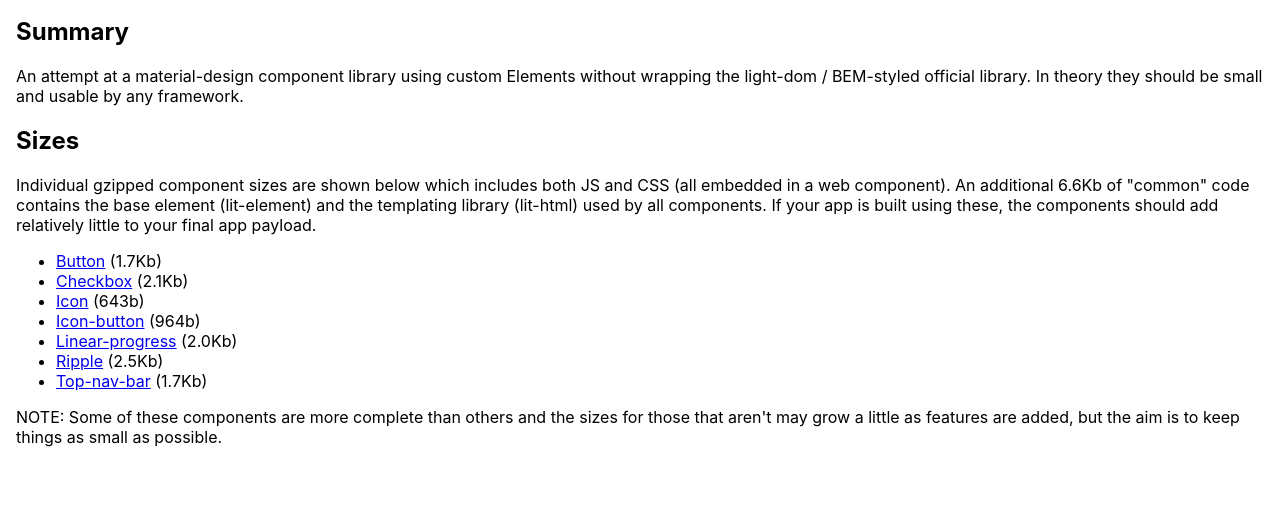
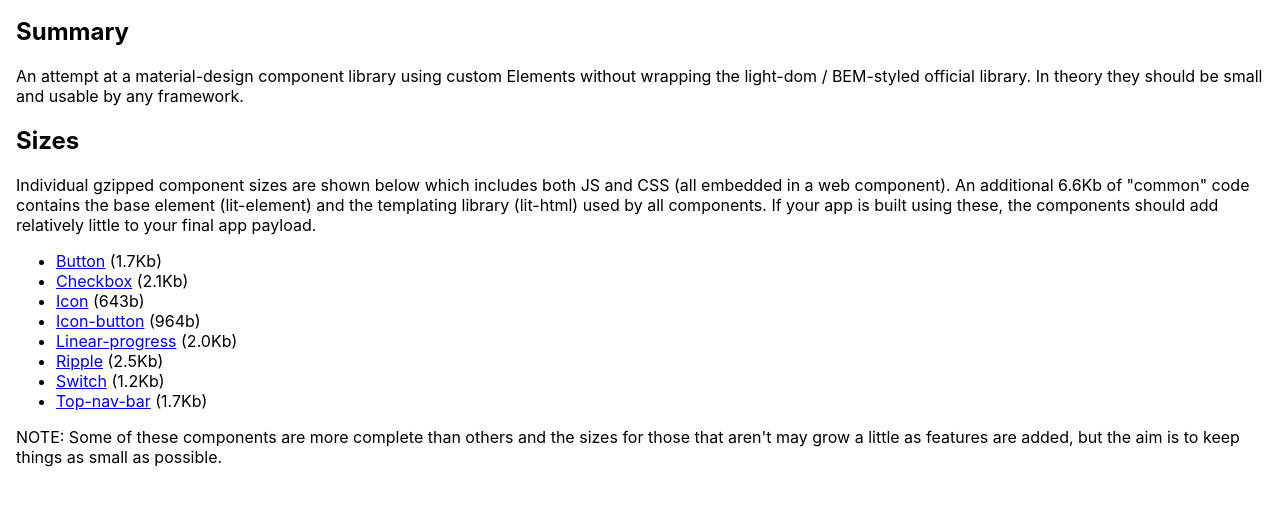
Before and after one commit to CaptainCodeman/mega-material, a website: page docs/index.html in a window 1280 px wide. Shown: the part 105-610 px from the top of the page. Drawn offline with Linux system fonts and the light colour scheme.

Commit message:
Add switch to index

```diff
--- a/docs/index.html
+++ b/docs/index.html
@@ -37,6 +37,7 @@
     <li><a href="./notched-outline.html">Notched-outline</a> (??Kb)</li>
     -->
     <li><a href="./ripple.html">Ripple</a> (2.5Kb)</li>
+    <li><a href="./switch.html">Switch</a> (1.2Kb)</li>
     <!--
     <li><a href="./textfield.html">Textfield</a> (??Kb)</li>
     -->
```
